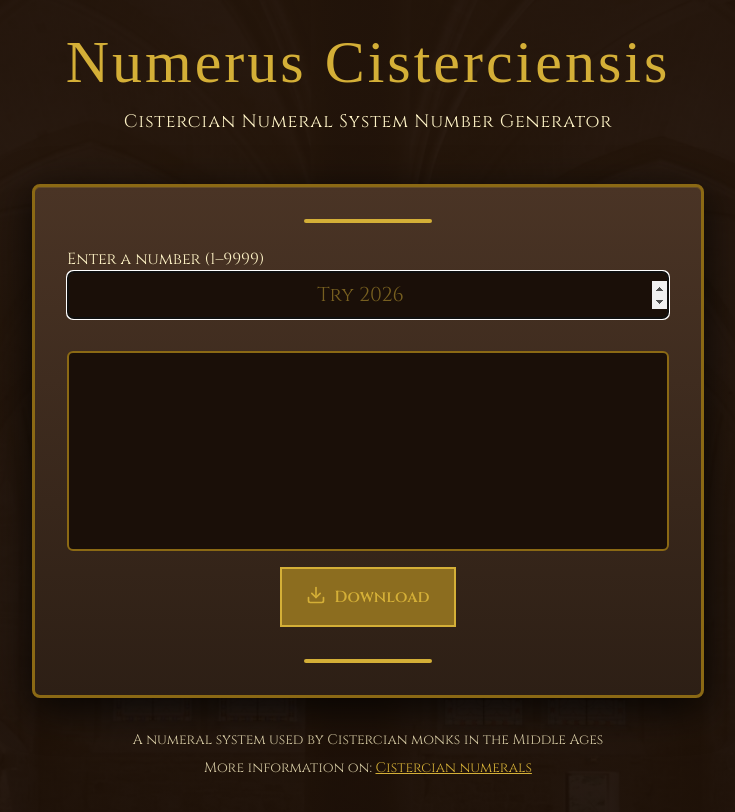
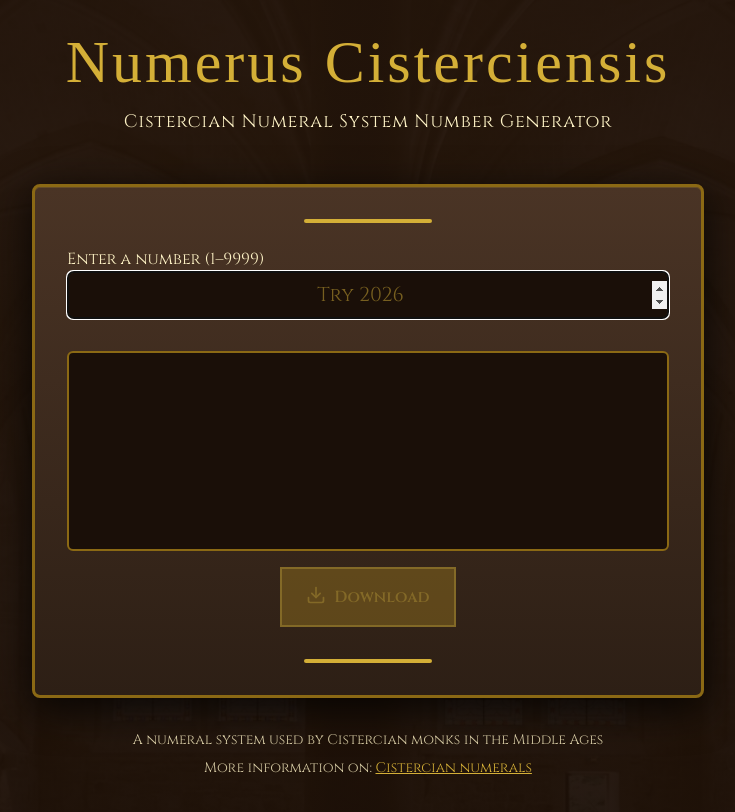
Before and after one commit to kamilwolanski/Numerus-Cisterciensis, a React (Vite) app: page / in a window 1280 px wide. Shown: the top 812 px of the page, without its empty margins (272-1007 px from the left). Built offline with nearby package versions, Linux system fonts and the light colour scheme; a web font is replaced by a local one.

Commit message:
download btn disable

```diff
--- a/src/App.tsx
+++ b/src/App.tsx
@@ -153,14 +153,15 @@ function App() {
           </div>
 
           <div className="mt-8">
-            <div className="flex justify-center h-[200px] rounded-md text-center text-xl rounded-md border-2 w-full bg-input-bg border-border text-primary">
+            <div className="flex justify-center h-[200px] text-center text-xl rounded-md border-2 w-full bg-input-bg border-border text-primary">
               {number && generate(number)}
             </div>
 
             <div className="flex flex-col items-center gap-3 mt-4">
               <button
-                className="transition-all bg-primary-dark text-primary font-semibold border-2 py-4 px-6 flex cursor-pointer"
+                className={`transition-all bg-primary-dark text-primary font-semibold border-2 py-4 px-6 flex ${number ? 'cursor-pointer' : 'opacity-50'} `}
                 onClick={downloadSvg}
+                disabled={!number}
               >
                 <Download className="mr-2 h-5 w-5" />
                 Download
```
